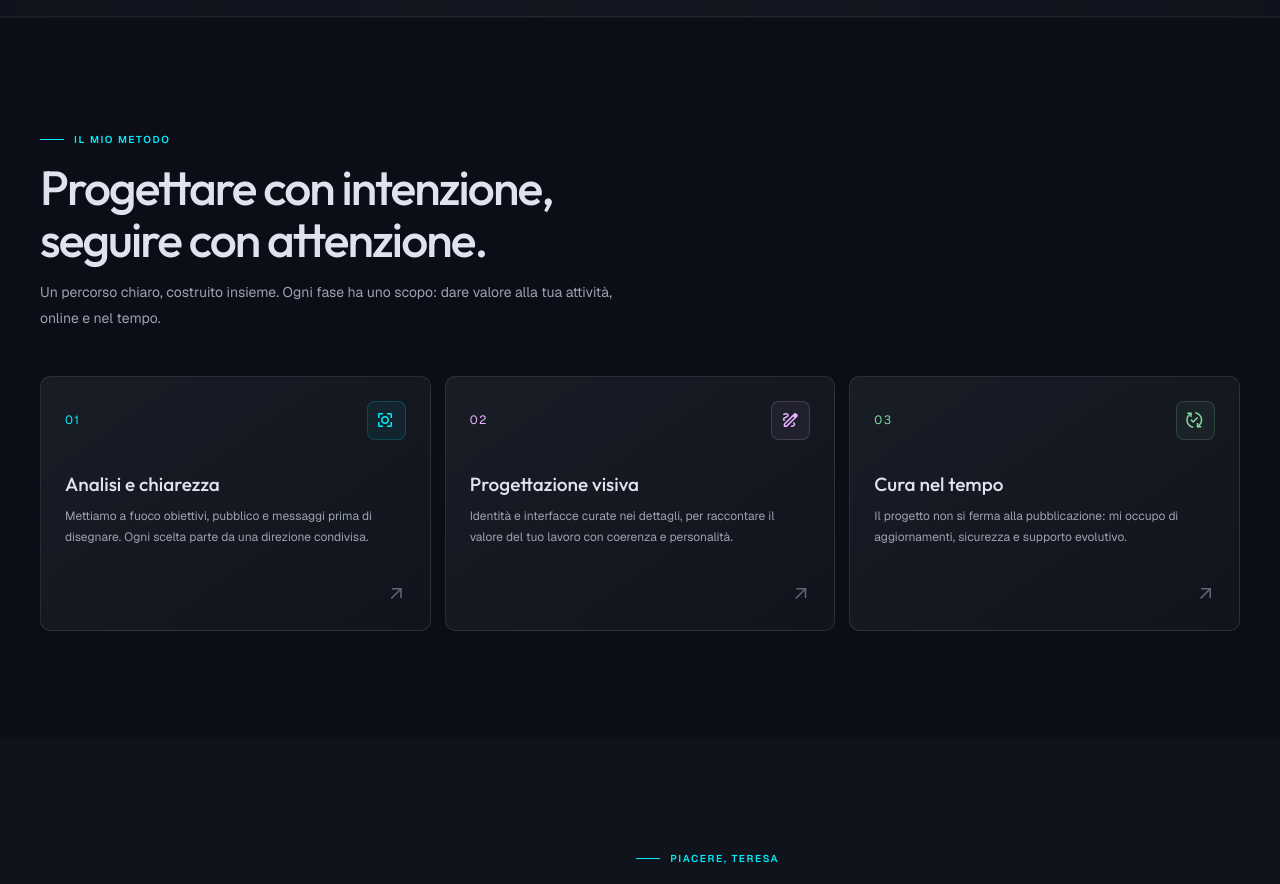
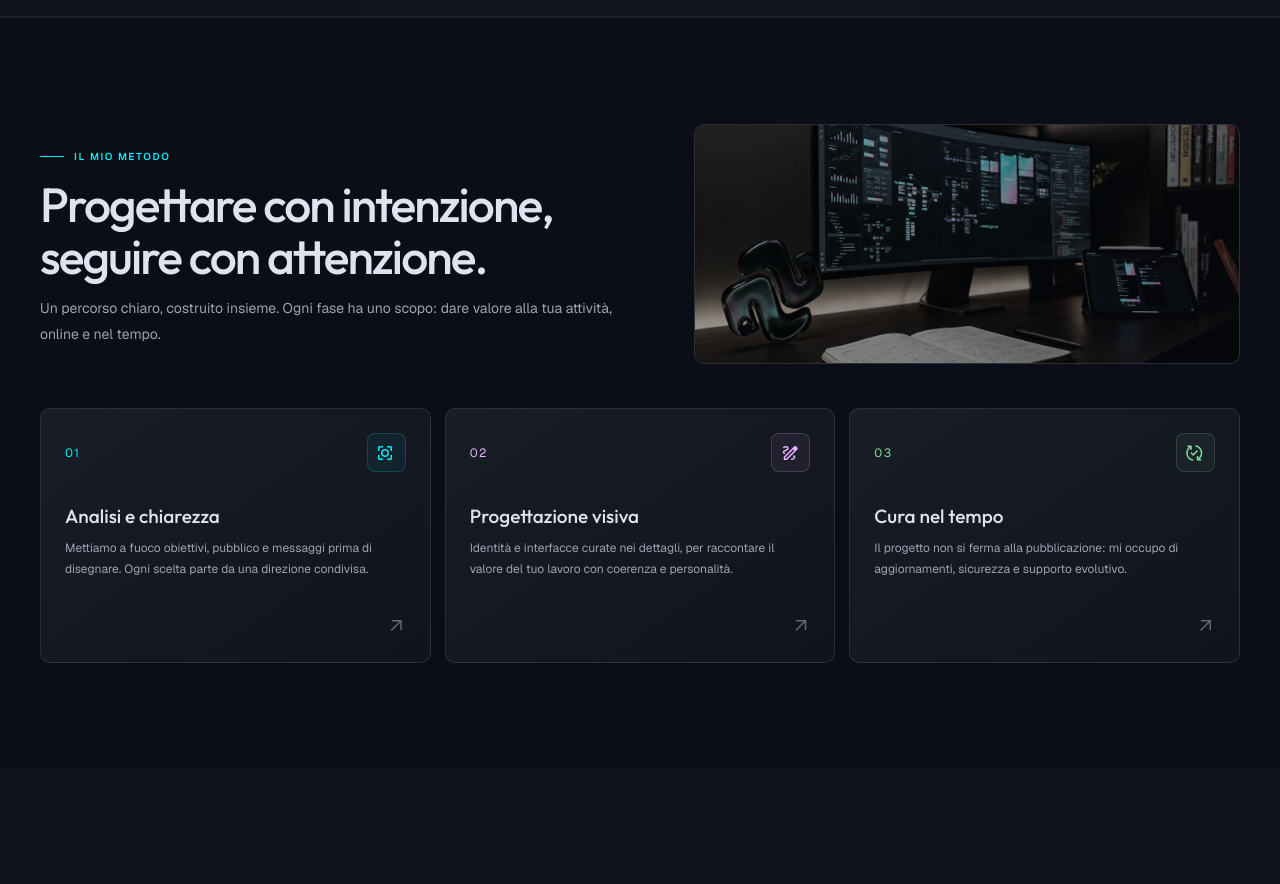
Before and after one commit to Facilissimoweb/app-mia, a React (Vite) app: page / in a window 1280 px wide. Shown: the part 940-1824 px from the top of the page. Built offline with nearby package versions, Linux system fonts and the light colour scheme.

Commit message:
Aggiunta immagine d'ambiente coerente con logo e stile 3D

```diff
--- /dev/null
+++ b/src/components/EditorialPhoto.jsx
@@ -0,0 +1,7 @@
+export default function EditorialPhoto({ alt, className = '', src }) {
+  return (
+    <figure className={`editorial-image ${className}`}>
+      <img alt={alt} decoding="async" loading="lazy" src={src} />
+    </figure>
+  )
+}
--- a/src/components/MethodSection.jsx
+++ b/src/components/MethodSection.jsx
@@ -1,6 +1,8 @@
 import { useCallback, useEffect, useRef, useState } from 'react'
 import Icon from './Icon.jsx'
+import EditorialPhoto from './EditorialPhoto.jsx'
 import SectionHeading from './SectionHeading.jsx'
+import methodPhoto from '../assets/editorial-method.jpg'
 import {
   analysisSteps,
   careIntro,
@@ -167,11 +169,18 @@ export default function MethodSection() {
   return (
     <section className="method-section section-pad" id="metodo">
       <div className="page-width">
-        <SectionHeading
-          eyebrow="Il mio metodo"
-          title={<>Progettare con intenzione,<br className="desktop-break" /> seguire con attenzione.</>}
-          description="Un percorso chiaro, costruito insieme. Ogni fase ha uno scopo: dare valore alla tua attività, online e nel tempo."
-        />
+        <div className="method-intro">
+          <SectionHeading
+            eyebrow="Il mio metodo"
+            title={<>Progettare con intenzione,<br className="desktop-break" /> seguire con attenzione.</>}
+            description="Un percorso chiaro, costruito insieme. Ogni fase ha uno scopo: dare valore alla tua attività, online e nel tempo."
+          />
+          <EditorialPhoto
+            alt="Postazione di progettazione digitale con interfacce scure su monitor e tablet e schizzi di layout su un quaderno."
+            className="editorial-image-method"
+            src={methodPhoto}
+          />
+        </div>
         <div className="method-grid">
           {method.map((step) => (
             <MethodCard
--- a/src/styles.css
+++ b/src/styles.css
@@ -108,6 +108,12 @@ h1, h2, h3, p { margin-top: 0; }
 .section-pad { padding-block: 106px; }
 .method-section, .services-section { border-top: 1px solid rgba(211, 192, 215, .06); background: #0b0e16; }
 .section-heading { max-width: 650px; margin-bottom: 44px; }
+.method-intro { display: grid; grid-template-columns: minmax(0, 1fr) minmax(320px, .9fr); align-items: center; gap: 48px; margin-bottom: 44px; }
+.method-intro .section-heading { margin-bottom: 0; }
+.editorial-image { position: relative; min-width: 0; margin: 0; overflow: hidden; border: 1px solid var(--border); border-radius: 10px; background: #141821; isolation: isolate; }
+.editorial-image::after { position: absolute; inset: 0; background: linear-gradient(120deg, rgba(15, 19, 28, .12), rgba(15, 19, 28, .4)); content: ''; pointer-events: none; }
+.editorial-image img { display: block; width: 100%; height: 100%; object-fit: cover; filter: saturate(.65) contrast(1.08) brightness(.78); }
+.editorial-image-method { height: 240px; }
 .eyebrow { display: inline-flex; align-items: center; gap: 10px; margin-bottom: 16px; color: var(--cyan); font-size: 10px; font-weight: 600; letter-spacing: .16em; text-transform: uppercase; }
 .eyebrow-line { width: 24px; height: 1px; background: currentColor; }
 .section-heading h2, .profile-copy h2, .contact-intro h2 { margin-bottom: 14px; color: var(--ink); font-family: var(--outfit); font-size: clamp(32px, 4vw, 48px); font-weight: 500; line-height: 1.08; letter-spacing: -.04em; }
@@ -451,6 +457,8 @@ h1, h2, h3, p { margin-top: 0; }
   .section-heading { margin-bottom: 29px; }
   .section-heading h2, .profile-copy h2, .contact-intro h2 { font-size: 35px; }
   .section-heading > p, .profile-copy > p, .contact-intro > p { font-size: 12px; }
+  .method-intro { grid-template-columns: 1fr; gap: 24px; margin-bottom: 30px; }
+  .editorial-image-method { height: 190px; }
   .desktop-break { display: none; }
   .method-grid, .pricing-grid { grid-template-columns: 1fr; gap: 10px; }
   .method-card { min-height: 220px; padding: 20px; }
```
Also changed, not shown: src/assets/editorial-method.jpg (added).
